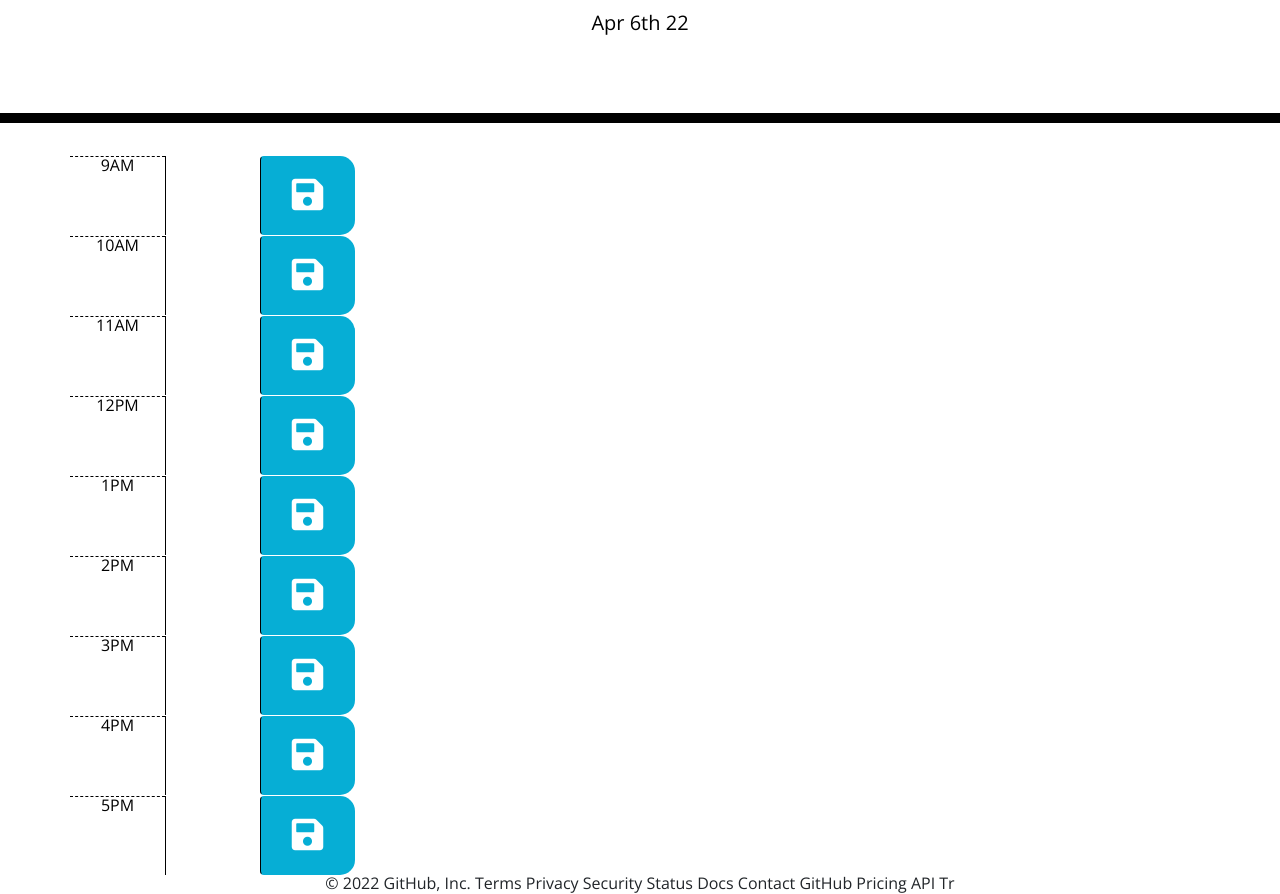
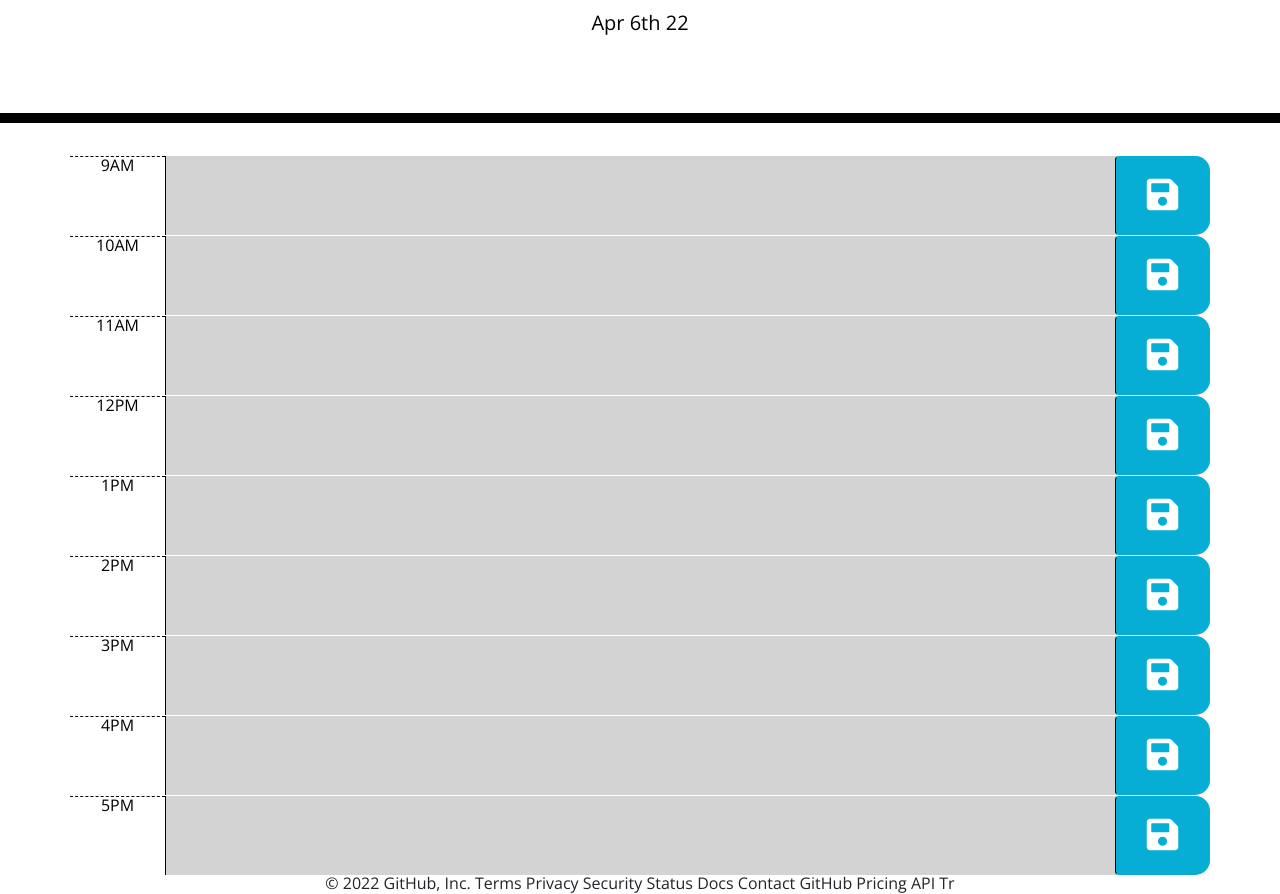
Before and after one commit to Rini0404/planner, a plain HTML site: page index.html in a window 1280 px wide. Shown: the part 181-1075 px from the top of the page. Drawn offline with nearby package versions, Linux system fonts and the light colour scheme.

Commit message:
adding Js

```diff
--- a/assets/css/js/script.js
+++ b/assets/css/js/script.js
@@ -1,18 +1,11 @@
 var today  = document.getElementById('currentDay');
-
+var time = moment();
 
 var timerInterval = setInterval(function() {
   today.innerHTML = moment().format("MMM Do YY");
 }, 1000);
 
 console.log("ayo")
-
-//updates each day
-// var update = function (){
-//   document.getElementById('dateCurrent').innerHTML = moment().format("MMM Do YYYY, h:mm:ss a");
-// };
-// setInterval(update, 1000);
-
 // .ready, starts the function
   $(document).ready(function() {
   //gets the ID of saveButton and gives var SaveButton
@@ -21,7 +14,8 @@ console.log("ayo")
   var saveButton = $('#saveButton');
     $('#saveButton').on('click', function(event) {
       event.preventDefault();
-      var value = $(this).sibling('.informaion').val();
+      var saveB = $('.saveBtn')
+      var time = $(this).sibling('.informaion').val();
       var value = $(this).parent().attr('id');
       // above, grabs the variables values and when called it uses them.
       // set item is another way to say youre saving an item.
@@ -34,32 +28,41 @@ console.log("ayo")
   // udpadate current hours and change colors
 
       function colorUpdater() {
-        var currentHour = moment().hours;
-
+        hour = time.hours();
         // loop over timeblocks
         $('.time-block').each(function () {
           // creat something to loop over the blocks
+          var now = parseInt($(this).attr('id')); // convert my string to an interger...
+          if (now > hour) {
+            $(this).addClass('future')
+          } else if (now === hour) {
+            $(this).addClass('presetn');
+          }
+          else {
+            $(this).addClass('past');
+          }
+        });
+      }
+      colorUpdater();
+
+        $(timeBlock).each(function () {
+          var get = $(this).attr('id');
+          var planner = localStorage.getItem('id');
+          (console.log(get))
+            if(planner !== null) {
+              $(this).children('.planner').value(planner)
+            }
+        });
+      // coppy and paste for each.
+      // $("#hour-nine .information").value(localStorage.getItem('hour-nine'));
+      // $("#hour-ten .information").value(localStorage.getItem('hour-ten'));
+      // $("#hour-eleven .information").value(localStorage.getItem('hour-eleve'));
+      // $("#hour-twelve .information").value(localStorage.getItem('hour-twelve'));
+      // $("#hour-one .information").value(localStorage.getItem('hour-one'));
+      // $("#hour-two .information").value(localStorage.getItem('hour-two'));
+      // $("#hour-three .information").value(localStorage.getItem('hour-three'));
+      // $("#hour-four .information").value(localStorage.getItem('hour-four'));
+      // $("#hour-five .information").value(localStorage.getItem('hour-five'));
 
 
-        });
-      }
-      $("#hour-nine .information").value(localStorage.getItem('hour-nine'));
-
-
-})
-
-// colorUpdater();
-
-// function colorUpdater(){
-//   // the var for the conditional statement.
-//   var now = new Date().getHours();
-
-//   if (now > 9) { // if now is less than 9
-//     $("9AM").addClass("past"); // give 9 AM A class of past, which turns it grey
-//   } else if (now >= 9 && now < 10){
-//   $("9AM").addClass('present');
-//   }else {
-//     $("9AM").addClass('future');
-//   }
-//    // if now is greater than}
-// };
+});
--- a/assets/css/style.css
+++ b/assets/css/style.css
@@ -7,6 +7,7 @@ body {
 footer {
   text-align: center;
 }
+
 
 textarea {
   background: transparent;
--- a/index.html
+++ b/index.html
@@ -32,48 +32,48 @@
       <!-- Timeblocks go here -->
       <secttion id = 'hour-nine'  class = "row time-block">
         <div class = "col-md-1 hour">9AM</div>
-          <textarea class = "col-md-1 information"></textarea>
+          <textarea class = "col-md-10 information"></textarea>
             <button id = "saveButton" class = "btn saveBtn col-md-1"><i class="fa fa-save" style="font-size:36px;"></i></button>
       </secttion>
       <secttion id = 'hour-10'  class = "row time-block">
         <div class = "col-md-1 hour">10AM</div>
-          <textarea class = "col-md-1 information"></textarea>
+          <textarea class = "col-md-10 information"></textarea>
             <button id = "saveButton" class = "btn saveBtn col-md-1"><i class="fa fa-save" style="font-size:36px;"></i></button>
       </secttion>
       <secttion id = 'hour-eleven'  class = "row time-block">
         <div class = "col-md-1 hour">11AM</div>
-          <textarea class = "col-md-1 information"></textarea>
+          <textarea class = "col-md-10 information"></textarea>
             <button id = "saveButton" class = "btn saveBtn col-md-1"><i class="fa fa-save" style="font-size:36px;"></i></button>
       </secttion>
-      <secttion id = 'hour-12pm'  class = "row time-block">
+      <secttion id = 'hour-twelve'  class = "row time-block">
         <div class = "col-md-1 hour">12PM</div>
-          <textarea class = "col-md-1 information"></textarea>
+          <textarea class = "col-md-10 information"></textarea>
             <button id = "saveButton" class = "btn saveBtn col-md-1"><i class="fa fa-save" style="font-size:36px;"></i></button>
       </secttion>
       <secttion id = 'hour-one'  class = "row time-block">
         <div class = "col-md-1 hour">1PM</div>
-          <textarea class = "col-md-1 information"></textarea>
+          <textarea class = "col-md-10 information"></textarea>
             <button id = "saveButton" class = "btn saveBtn col-md-1"><i class="fa fa-save" style="font-size:36px;"></i></button>
       </secttion>
       <secttion id = 'hour-two'  class = "row time-block">
         <div class = "col-md-1 hour">2PM</div>
-          <textarea class = "col-md-1 information"></textarea>
+          <textarea class = "col-md-10 information"></textarea>
             <button id = "saveButton" class = "btn saveBtn col-md-1"><i class="fa fa-save" style="font-size:36px;"></i></button>
       </secttion>
       <secttion id = 'hour-three'  class = "row time-block">
         <div class = "col-md-1 hour">3PM</div>
-          <textarea class = "col-md-1 information"></textarea>
+          <textarea class = "col-md-10 information"></textarea>
             <button id = "saveButton" class = "btn saveBtn col-md-1"><i class="fa fa-save" style="font-size:36px;"></i></button>
       </secttion>
       <secttion id = 'hour-four'  class = "row time-block">
         <div class = "col-md-1 hour">4PM</div>
-          <textarea class = "col-md-1 information"></textarea>
+          <textarea class = "col-md-10 information"></textarea>
             <button id = "saveButton" class = "btn saveBtn col-md-1"><i class="fa fa-save" style="font-size:36px;"></i></button>
       </secttion>
       <secttion id = 'hour-five'  class = "row time-block">
         <div class = "col-md-1 hour">5PM</div>
-          <textarea class = "col-md-1 information"></textarea>
-            <button id = "saveButton" class = "btn saveBtn col-md-1"><i class="fa fa-save" style="font-size:36px;"></i></button>
+          <textarea class = "col-md-10 information"></textarea>
+            <button id = "saveButton" class = "btn saveBtn col-md-1 "><i class="fa fa-save" style="font-size:36px;"></i></button>
       </secttion>
     </div>
 
```
